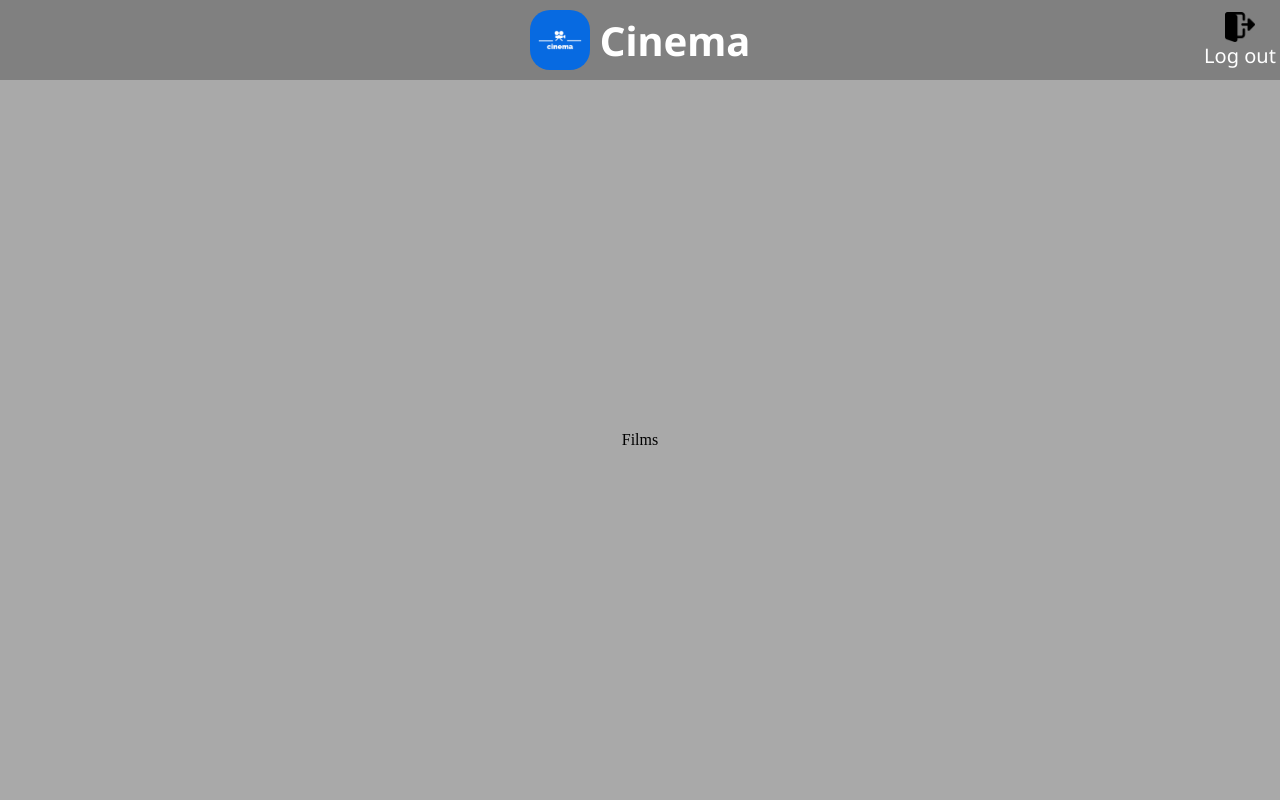
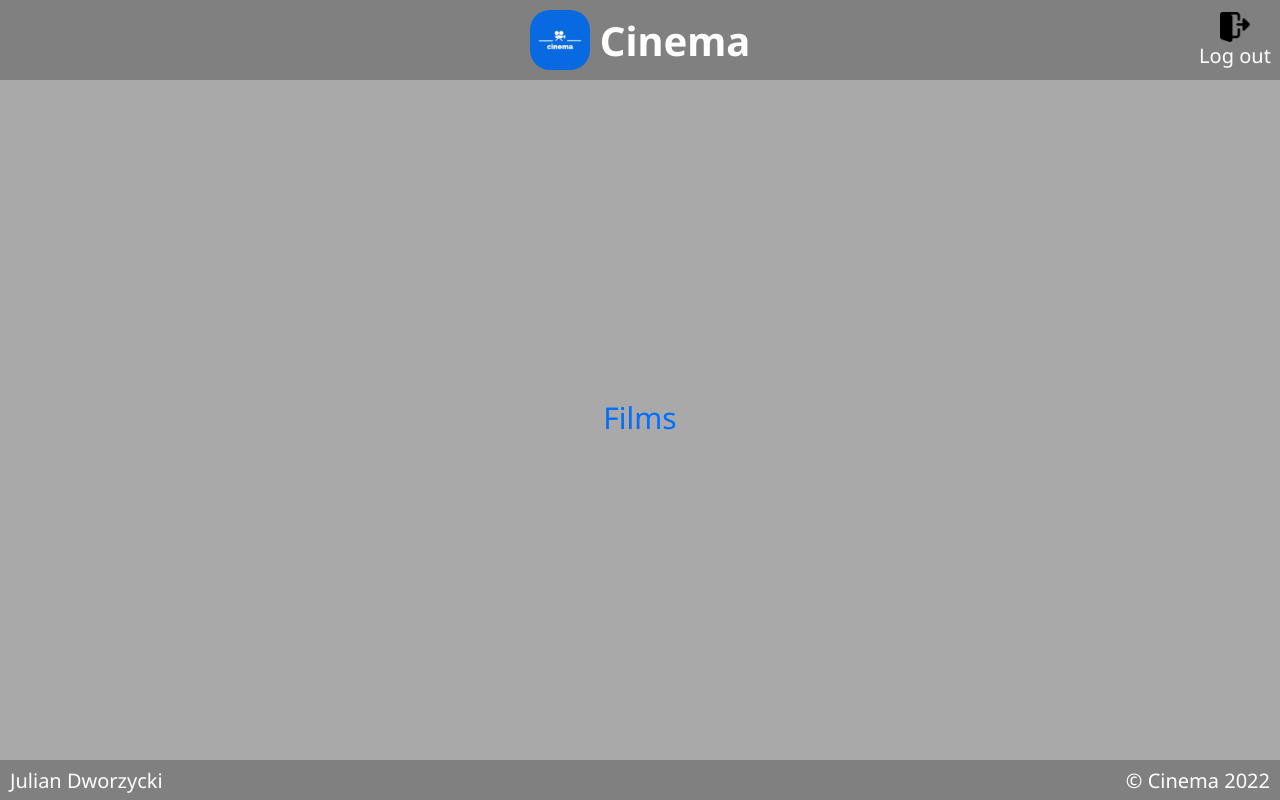
Before and after one commit to MrJujek/cinema, a PHP site: page /cinema.php in a window 1280 px wide. Run offline with PHP 8.4, Linux system fonts and the light colour scheme; the visitor is signed in with stand-in values (Sample User, id 1); data that the repository does not hold is empty.

Commit message:
styling films page

```diff
--- a/cinema.php
+++ b/cinema.php
@@ -13,6 +13,10 @@
         Films
         <div id="films"></div>
     </div>
+    <div class="footer">
+        <span>Julian Dworzycki</span>
+        <span>© Cinema 2022</span>
+    </div>
     <script src="./js/cinema.js"></script>
 
     <?php
--- /dev/null
+++ b/style/modules/_cinema.scss
@@ -0,0 +1,72 @@
+#films {
+    display: flex;
+    flex-direction: row;
+    flex-wrap: wrap;
+    justify-content: center;
+    margin-top: 5px;
+
+    .film {
+        margin: 10px;
+        padding: 10px;
+        width: 280px;
+        min-height: 490px;
+        text-align: center;
+        border: 1px solid rgb(75, 152, 253);
+        border-radius: 5px;
+
+        p {
+            color: white;
+            font-family: 'Noto Sans', sans-serif;
+            font-size: 30px;
+        }
+
+        .film-img {
+            width: 240px;
+            height: 360px;
+            border-radius: 5px;
+            margin: 5px;
+        }
+
+        .divForTimes {
+            display: flex;
+            flex-direction: row;
+            align-items: center;
+            justify-content: center;
+            flex-wrap: wrap;
+
+            a {
+                display: flex;
+                flex-direction: column;
+                justify-content: center;
+                align-items: center;
+                text-decoration: none;
+                border: 2px solid rgb(0, 110, 255);
+                border-radius: 5px;
+                margin: 2px 2px 0px 2px;
+                padding: 2px 5px;
+                width: 110px;
+                transition: 0.5s;
+
+                span {
+                    font-size: 16px;
+                    font-weight: normal;
+                    color: white;
+                }
+
+                &:hover {
+                    background-color: rgb(75, 152, 253);
+                }
+            }
+        }
+    }
+}
+
+// #films {
+//     .film {
+//         .film-img {}
+
+//         .divForTimes {
+//             a {}
+//         }
+//     }
+// }
--- /dev/null
+++ b/style/modules/_index.scss
@@ -0,0 +1,23 @@
+.index {
+    a {
+        height: 50px;
+        width: 100px;
+        border: 2px solid rgb(0, 110, 255);
+        border-radius: 5px;
+        display: flex;
+        align-items: center;
+        justify-content: center;
+        flex-direction: row;
+        color: white;
+        font-family: 'Noto Sans', sans-serif;
+        font-size: 20px;
+        font-weight: bold;
+        text-decoration: none;
+        margin: 10px;
+        transition: 0.5s;
+
+        &:hover {
+            background-color: rgb(75, 152, 253);
+        }
+    }
+}
--- a/style/style.css
+++ b/style/style.css
@@ -1,116 +1,96 @@
 @import url(https://fonts.googleapis.com/css?family=Noto+Sans:100,100italic,200,200italic,300,300italic,regular,italic,500,500italic,600,600italic,700,700italic,800,800italic,900,900italic);
-* {
-  margin: 0;
-  padding: 0;
-  -webkit-box-sizing: border-box;
-          box-sizing: border-box;
-  -webkit-transition: 0.5s;
-  transition: 0.5s;
-}
-
-.top-panel {
+#films {
   display: -webkit-box;
   display: -ms-flexbox;
   display: flex;
+  -webkit-box-orient: horizontal;
+  -webkit-box-direction: normal;
+      -ms-flex-direction: row;
+          flex-direction: row;
+  -ms-flex-wrap: wrap;
+      flex-wrap: wrap;
+  -webkit-box-pack: center;
+      -ms-flex-pack: center;
+          justify-content: center;
+  margin-top: 5px;
+}
+
+#films .film {
+  margin: 10px;
+  padding: 10px;
+  width: 280px;
+  min-height: 490px;
+  text-align: center;
+  border: 1px solid #4b98fd;
+  border-radius: 5px;
+}
+
+#films .film p {
+  color: white;
+  font-family: 'Noto Sans', sans-serif;
+  font-size: 30px;
+}
+
+#films .film .film-img {
+  width: 240px;
+  height: 360px;
+  border-radius: 5px;
+  margin: 5px;
+}
+
+#films .film .divForTimes {
+  display: -webkit-box;
+  display: -ms-flexbox;
+  display: flex;
+  -webkit-box-orient: horizontal;
+  -webkit-box-direction: normal;
+      -ms-flex-direction: row;
+          flex-direction: row;
   -webkit-box-align: center;
       -ms-flex-align: center;
           align-items: center;
   -webkit-box-pack: center;
       -ms-flex-pack: center;
           justify-content: center;
-  -webkit-box-orient: horizontal;
-  -webkit-box-direction: normal;
-      -ms-flex-direction: row;
-          flex-direction: row;
-  background-color: gray;
-  padding: 10px;
+  -ms-flex-wrap: wrap;
+      flex-wrap: wrap;
 }
 
-.top-panel a {
+#films .film .divForTimes a {
   display: -webkit-box;
   display: -ms-flexbox;
   display: flex;
-  -webkit-box-align: center;
-      -ms-flex-align: center;
-          align-items: center;
-  -webkit-box-pack: center;
-      -ms-flex-pack: center;
-          justify-content: center;
-  -webkit-box-orient: horizontal;
-  -webkit-box-direction: normal;
-      -ms-flex-direction: row;
-          flex-direction: row;
-  color: white;
-  font-family: 'Noto Sans', sans-serif;
-  font-size: 40px;
-  font-weight: bold;
-  text-decoration: none;
-}
-
-.top-panel a:hover {
-  color: #006eff;
-}
-
-.top-panel a img {
-  width: 60px;
-  height: 60px;
-  margin-right: 10px;
-  border-radius: 20px;
-}
-
-.top-panel .logout {
-  position: absolute;
-  right: 0;
-  top: 0;
-  color: white;
-  font-family: 'Noto Sans', sans-serif;
-  font-size: 20px;
-  font-weight: normal;
-  text-decoration: none;
-  display: -webkit-box;
-  display: -ms-flexbox;
-  display: flex;
-  -webkit-box-align: center;
-      -ms-flex-align: center;
-          align-items: center;
-  -webkit-box-pack: center;
-      -ms-flex-pack: center;
-          justify-content: center;
   -webkit-box-orient: vertical;
   -webkit-box-direction: normal;
       -ms-flex-direction: column;
           flex-direction: column;
-  height: 80px;
-  width: 80px;
-}
-
-.top-panel .logout img {
-  width: 30px;
-  height: 30px;
-  border-radius: 0px;
-  margin: 0px;
-}
-
-.bottom-panel {
-  display: -webkit-box;
-  display: -ms-flexbox;
-  display: flex;
+  -webkit-box-pack: center;
+      -ms-flex-pack: center;
+          justify-content: center;
   -webkit-box-align: center;
       -ms-flex-align: center;
           align-items: center;
-  -webkit-box-pack: center;
-      -ms-flex-pack: center;
-          justify-content: center;
-  -webkit-box-orient: vertical;
-  -webkit-box-direction: normal;
-      -ms-flex-direction: column;
-          flex-direction: column;
-  background-color: darkgray;
-  padding: 10px;
-  height: calc(100vh - 80px);
+  text-decoration: none;
+  border: 2px solid #006eff;
+  border-radius: 5px;
+  margin: 2px 2px 0px 2px;
+  padding: 2px 5px;
+  width: 110px;
+  -webkit-transition: 0.5s;
+  transition: 0.5s;
 }
 
-.bottom-panel a {
+#films .film .divForTimes a span {
+  font-size: 16px;
+  font-weight: normal;
+  color: white;
+}
+
+#films .film .divForTimes a:hover {
+  background-color: #4b98fd;
+}
+
+.index a {
   height: 50px;
   width: 100px;
   border: 2px solid #006eff;
@@ -134,9 +114,11 @@
   font-weight: bold;
   text-decoration: none;
   margin: 10px;
+  -webkit-transition: 0.5s;
+  transition: 0.5s;
 }
 
-.bottom-panel a:hover {
+.index a:hover {
   background-color: #4b98fd;
 }
 
@@ -157,6 +139,7 @@
       -ms-flex-direction: column;
           flex-direction: column;
   color: white;
+  font-size: 20px;
 }
 
 .signup form,
@@ -220,6 +203,8 @@
   border: 2px solid #006eff;
   border-radius: 5px;
   margin-top: 20px;
+  -webkit-transition: 0.5s;
+  transition: 0.5s;
 }
 
 .signup form input[type="submit"]:hover,
@@ -227,18 +212,173 @@
   background-color: #4b98fd;
 }
 
-#films {
+.signup a,
+.signin a {
+  height: 50px;
+  width: 100px;
+  border: 2px solid #006eff;
+  border-radius: 5px;
   display: -webkit-box;
   display: -ms-flexbox;
   display: flex;
+  -webkit-box-align: center;
+      -ms-flex-align: center;
+          align-items: center;
+  -webkit-box-pack: center;
+      -ms-flex-pack: center;
+          justify-content: center;
   -webkit-box-orient: horizontal;
   -webkit-box-direction: normal;
       -ms-flex-direction: row;
           flex-direction: row;
+  color: white;
+  font-family: 'Noto Sans', sans-serif;
+  font-size: 20px;
+  font-weight: bold;
+  text-decoration: none;
+  margin: 10px;
+  -webkit-transition: 0.5s;
+  transition: 0.5s;
 }
 
-#films .film-img {
-  width: 200px;
-  height: 290px;
+.signup a:hover,
+.signin a:hover {
+  background-color: #4b98fd;
+}
+
+* {
+  margin: 0;
+  padding: 0;
+  -webkit-box-sizing: border-box;
+          box-sizing: border-box;
+}
+
+.top-panel {
+  display: -webkit-box;
+  display: -ms-flexbox;
+  display: flex;
+  -webkit-box-align: center;
+      -ms-flex-align: center;
+          align-items: center;
+  -webkit-box-pack: center;
+      -ms-flex-pack: center;
+          justify-content: center;
+  -webkit-box-orient: horizontal;
+  -webkit-box-direction: normal;
+      -ms-flex-direction: row;
+          flex-direction: row;
+  background-color: gray;
+  padding: 10px;
+}
+
+.top-panel a {
+  display: -webkit-box;
+  display: -ms-flexbox;
+  display: flex;
+  -webkit-box-align: center;
+      -ms-flex-align: center;
+          align-items: center;
+  -webkit-box-pack: center;
+      -ms-flex-pack: center;
+          justify-content: center;
+  -webkit-box-orient: horizontal;
+  -webkit-box-direction: normal;
+      -ms-flex-direction: row;
+          flex-direction: row;
+  color: white;
+  font-family: 'Noto Sans', sans-serif;
+  font-size: 40px;
+  font-weight: bold;
+  text-decoration: none;
+  -webkit-transition: 0.5s;
+  transition: 0.5s;
+}
+
+.top-panel a:hover {
+  color: #006eff;
+}
+
+.top-panel a img {
+  width: 60px;
+  height: 60px;
+  margin-right: 10px;
+  border-radius: 20px;
+}
+
+.top-panel .logout {
+  position: absolute;
+  right: 5;
+  top: 0;
+  color: white;
+  font-family: 'Noto Sans', sans-serif;
+  font-size: 20px;
+  font-weight: normal;
+  text-decoration: none;
+  display: -webkit-box;
+  display: -ms-flexbox;
+  display: flex;
+  -webkit-box-align: center;
+      -ms-flex-align: center;
+          align-items: center;
+  -webkit-box-pack: center;
+      -ms-flex-pack: center;
+          justify-content: center;
+  -webkit-box-orient: vertical;
+  -webkit-box-direction: normal;
+      -ms-flex-direction: column;
+          flex-direction: column;
+  height: 80px;
+  width: 80px;
+}
+
+.top-panel .logout img {
+  width: 30px;
+  height: 30px;
+  border-radius: 0px;
+  margin: 0px;
+}
+
+.bottom-panel {
+  display: -webkit-box;
+  display: -ms-flexbox;
+  display: flex;
+  -webkit-box-align: center;
+      -ms-flex-align: center;
+          align-items: center;
+  -webkit-box-pack: center;
+      -ms-flex-pack: center;
+          justify-content: center;
+  -webkit-box-orient: vertical;
+  -webkit-box-direction: normal;
+      -ms-flex-direction: column;
+          flex-direction: column;
+  background-color: darkgray;
+  padding: 10px;
+  min-height: calc(100vh - 120px);
+  color: #006eff;
+  font-family: 'Noto Sans', sans-serif;
+  font-size: 30px;
+}
+
+.footer {
+  height: 40px;
+  background-color: gray;
+  display: -webkit-box;
+  display: -ms-flexbox;
+  display: flex;
+  -webkit-box-align: center;
+      -ms-flex-align: center;
+          align-items: center;
+  -webkit-box-orient: horizontal;
+  -webkit-box-direction: normal;
+      -ms-flex-direction: row;
+          flex-direction: row;
+  -webkit-box-pack: justify;
+      -ms-flex-pack: justify;
+          justify-content: space-between;
+  color: white;
+  font-family: 'Noto Sans', sans-serif;
+  font-size: 20px;
+  padding: 0px 10px;
 }
 /*# sourceMappingURL=style.css.map */
--- a/style/style.scss
+++ b/style/style.scss
@@ -1,10 +1,12 @@
 @import url(https://fonts.googleapis.com/css?family=Noto+Sans:100,100italic,200,200italic,300,300italic,regular,italic,500,500italic,600,600italic,700,700italic,800,800italic,900,900italic);
+@import 'modules/cinema';
+@import 'modules/index';
+@import 'modules/sign';
 
 * {
     margin: 0;
     padding: 0;
     box-sizing: border-box;
-    transition: 0.5s;
 }
 
 .top-panel {
@@ -25,6 +27,7 @@
         font-size: 40px;
         font-weight: bold;
         text-decoration: none;
+        transition: 0.5s;
 
         &:hover {
             color: rgb(0, 110, 255);
@@ -41,7 +44,7 @@
 
     .logout {
         position: absolute;
-        right: 0;
+        right: 5;
         top: 0;
         color: white;
         font-family: 'Noto Sans', sans-serif;
@@ -72,100 +75,21 @@
     flex-direction: column;
     background-color: darkgray;
     padding: 10px;
-    height: calc(100vh - 80px);
-
-    a {
-        height: 50px;
-        width: 100px;
-        border: 2px solid rgb(0, 110, 255);
-        border-radius: 5px;
-        display: flex;
-        align-items: center;
-        justify-content: center;
-        flex-direction: row;
-        color: white;
-        font-family: 'Noto Sans', sans-serif;
-        font-size: 20px;
-        font-weight: bold;
-        text-decoration: none;
-        margin: 10px;
-
-        &:hover {
-            background-color: rgb(75, 152, 253);
-        }
-    }
+    min-height: calc(100vh - 120px);
+    color: rgb(0, 110, 255);
+    font-family: 'Noto Sans', sans-serif;
+    font-size: 30px;
 }
 
-.signup,
-.signin {
+.footer {
+    height: 40px;
+    background-color: gray;
+    display: flex;
+    align-items: center;
+    flex-direction: row;
+    justify-content: space-between;
+    color: white;
     font-family: 'Noto Sans', sans-serif;
-    display: flex;
-    justify-content: center;
-    align-items: center;
-    flex-direction: column;
-    color: white;
-
-    form {
-        color: rgb(0, 110, 255);
-        font-family: 'Noto Sans', sans-serif;
-        font-size: 30px;
-        font-weight: bold;
-
-        display: flex;
-        flex-direction: column;
-        align-items: center;
-        justify-content: center;
-        border: 2px solid rgb(75, 152, 253);
-        border-radius: 5px;
-        padding: 20px;
-        margin-bottom: 20px;
-
-        label {
-            margin-top: 5px;
-            margin-bottom: 2px;
-            color: white;
-            font-weight: normal;
-            font-size: 24px;
-        }
-
-        input[type="text"],
-        input[type="password"] {
-            border: 2px solid rgb(0, 110, 255);
-            height: 35px;
-            border-radius: 5px;
-            padding: 0px 5px;
-            width: 200px;
-        }
-
-        input[type="submit"] {
-            height: 50px;
-            width: 100px;
-            color: white;
-            text-align: center;
-            text-decoration: none;
-            display: inline-block;
-            font-family: 'Noto Sans', sans-serif;
-            font-size: 20px;
-            font-weight: bold;
-            cursor: pointer;
-            background-color: darkgray;
-            border: 2px solid rgb(0, 110, 255);
-            border-radius: 5px;
-            margin-top: 20px;
-
-            &:hover {
-                background-color: rgb(75, 152, 253);
-            }
-        }
-    }
+    font-size: 20px;
+    padding: 0px 10px;
 }
-
-#films {
-    display: flex;
-    flex-direction: row;
-
-    .film-img {
-        width: 200px;
-        height: 290px;
-    }
-}
```
Also changed, not shown: index.php (+8 -2 lines), js/cinema.js (+6 -6 lines), login.php (+6 -1 lines), register.php (+7 -2 lines), style/modules/_sign.scss (added, +87 -0 lines), 1 other file.
